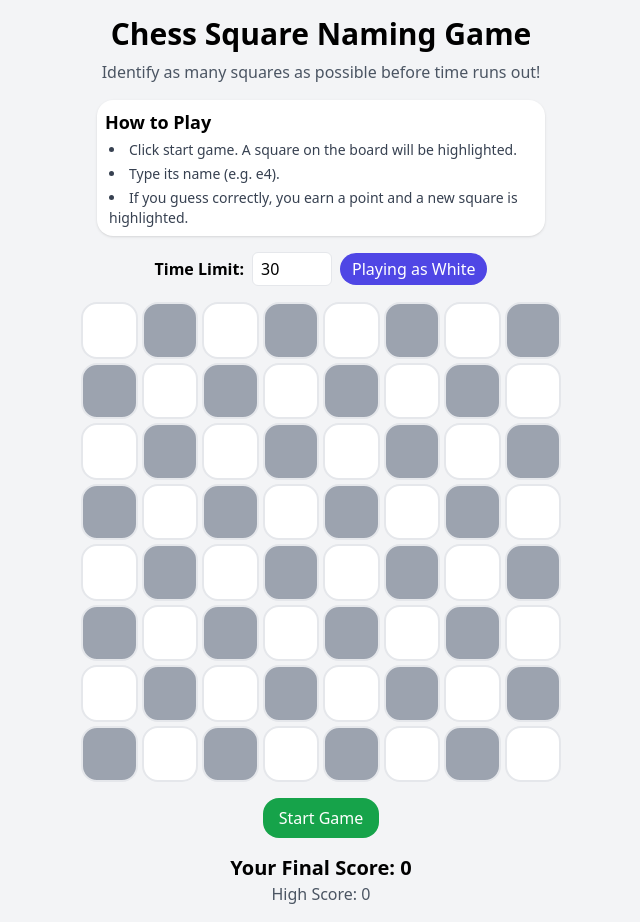
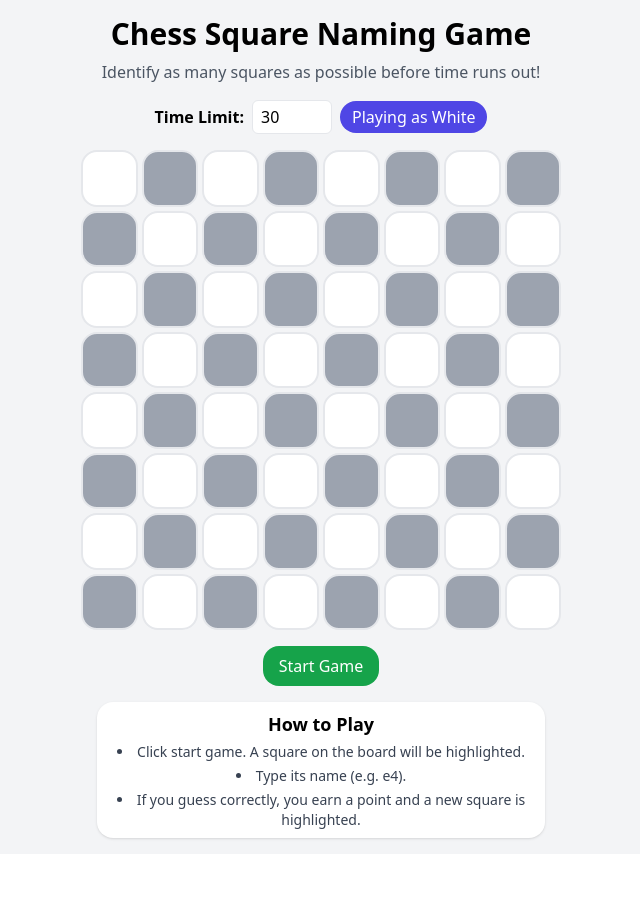
Before and after one commit to eddiesmo/Chess-Coordinate-Trainer, a React (Vite) app: page / in a window 1280 px wide. Shown: the whole page, without its empty margins (319-959 px from the left). After the commit the page ends 854 px from the top, so only its background shows below. Built offline with nearby package versions, Linux system fonts and the light colour scheme.

Commit message:
move the "how to play" to the bottom

```diff
--- a/src/ChessSquareGame.jsx
+++ b/src/ChessSquareGame.jsx
@@ -80,12 +80,12 @@ export default function ChessSquareGame() {
     setScore(0);
     setTimeLeft(customTime);
     setGameActive(true);
-    let firstSquare = getRandomSquare();
+    const firstSquare = getRandomSquare();
     setHighlightedSquare(firstSquare);
     setUserGuess("");
     setGuesses([]);
     setSquareEffects({});
-    // We'll set this to true so the first square blinks.
+    // Start the first square blinking.
     setFirstSquareBlinking(true);
   };
 
@@ -102,7 +102,6 @@ export default function ChessSquareGame() {
     if (!trimmed) return;
 
     const isCorrect = trimmed === highlightedSquare;
-
     setGuesses((prev) => [
       ...prev,
       {
@@ -114,20 +113,15 @@ export default function ChessSquareGame() {
 
     if (isCorrect) {
       setScore((prev) => prev + 1);
-
-      // If we're still on the first square, and it's correct, stop blinking.
       if (firstSquareBlinking) {
         setFirstSquareBlinking(false);
       }
-
-      // Never get same square twice in a row.
       let nextSquare = getRandomSquare();
       while (nextSquare === highlightedSquare) {
         nextSquare = getRandomSquare();
       }
       setHighlightedSquare(nextSquare);
     } else {
-      // If incorrect, show a quick red blink.
       setSquareEffects((prev) => ({
         ...prev,
         [highlightedSquare]: "incorrect",
@@ -138,7 +132,6 @@ export default function ChessSquareGame() {
     }
 
     setUserGuess("");
-
     if (inputRef.current) {
       inputRef.current.focus();
     }
@@ -162,15 +155,11 @@ export default function ChessSquareGame() {
     }
   }, [gameActive]);
 
-  const renderedRanks = boardFlipped
-    ? ranksDefault
-    : [...ranksDefault].reverse();
-  const renderedFiles = boardFlipped
-    ? [...filesDefault].reverse()
-    : filesDefault;
+  const renderedRanks = boardFlipped ? ranksDefault : [...ranksDefault].reverse();
+  const renderedFiles = boardFlipped ? [...filesDefault].reverse() : filesDefault;
   const sideLabel = boardFlipped ? "Playing as Black" : "Playing as White";
 
-  // Decide variant. If it's the first square and it's the highlighted one, we do 'firstBlink'.
+  // Determine which variant to use on each square.
   const getSquareVariant = (square) => {
     const isHighlighted = square === highlightedSquare;
     const effect = squareEffects[square];
@@ -186,7 +175,8 @@ export default function ChessSquareGame() {
   };
 
   return (
-    <div className="min-h-screen flex flex-col items-center justify-center bg-gray-100 p-4 relative">
+    <div className="min-h-screen flex flex-col items-center bg-gray-100 p-4 relative">
+      {/* Header */}
       <div className="mb-4 text-center">
         <h1 className="text-3xl font-bold mb-2">Chess Square Naming Game</h1>
         <p className="text-gray-600">
@@ -194,22 +184,7 @@ export default function ChessSquareGame() {
         </p>
       </div>
 
-      {!gameActive && (
-        <div className="max-w-md mb-4 px-2 py-2 bg-white rounded-2xl shadow">
-          <h2 className="text-lg font-semibold mb-1">How to Play</h2>
-          <ul className="list-disc list-inside text-sm text-gray-700 space-y-1 px-1">
-            <li>
-              Click start game. A square on the board will be highlighted.
-            </li>
-            <li>Type its name (e.g. e4).</li>
-            <li>
-              If you guess correctly, you earn a point and a new square is
-              highlighted.
-            </li>
-          </ul>
-        </div>
-      )}
-
+      {/* Scoreboard */}
       {gameActive && (
         <div className="mb-4 text-center">
           <motion.h2
@@ -224,6 +199,7 @@ export default function ChessSquareGame() {
         </div>
       )}
 
+      {/* Game settings controls */}
       <div className="flex flex-col sm:flex-row items-center space-x-2 mb-4">
         <label className="flex items-center space-x-2">
           <span className="font-semibold">Time Limit:</span>
@@ -247,13 +223,13 @@ export default function ChessSquareGame() {
         </button>
       </div>
 
+      {/* Chess board grid */}
       <div className="w-[80%] max-w-[80%] sm:w-full sm:max-w-[30rem] grid grid-cols-8 gap-1">
         {renderedRanks.map((rank, rankIndex) => (
           <React.Fragment key={rank}>
-            {renderedFiles.map((file, fileIndex) => {
+            {renderedFiles.map((file) => {
               const square = `${file}${rank}`;
-              const bgColor =
-                (rankIndex + fileIndex) % 2 === 0 ? "bg-white" : "bg-gray-400";
+              const bgColor = (rankIndex + renderedFiles.indexOf(file)) % 2 === 0 ? "bg-white" : "bg-gray-400";
               return (
                 <motion.div
                   key={square}
@@ -269,8 +245,11 @@ export default function ChessSquareGame() {
         ))}
       </div>
 
-      {gameActive && (
-        <div className="mt-4 space-x-2">
+      {/* Bottom control area – always reserves the same space */}
+      <div className="w-full max-w-md mt-4 min-h-[120px]">
+        {gameActive ? (
+          // When a game is active, show the input field.
+          <div className="flex justify-center">
             <input
               type="text"
               inputMode="text"
@@ -287,34 +266,49 @@ export default function ChessSquareGame() {
               }}
             />
           </div>
-      )}
-
-      {!gameActive && (
+        ) : (
+          // When no game is active, show the Start Game button and either "How to Play" (if no game has been played)
+          // or the final score if at least one game has been played.
+          <div className="text-center">
             <button
               onClick={startGame}
               onTouchEnd={startGame}
-          className="mt-4 px-4 py-2 bg-green-600 text-white rounded-2xl hover:bg-green-500"
+              className="px-4 py-2 bg-green-600 text-white rounded-2xl hover:bg-green-500"
             >
               Start Game
             </button>
-      )}
-
-      {!gameActive && (
-        <div className="mt-4 text-center">
+            {guesses.length === 0 ? (
+              <div className="mt-4">
+                <div className="max-w-md px-2 py-2 bg-white rounded-2xl shadow">
+                  <h2 className="text-lg font-semibold mb-1">How to Play</h2>
+                  <ul className="list-disc list-inside text-sm text-gray-700 space-y-1 px-1">
+                    <li>Click start game. A square on the board will be highlighted.</li>
+                    <li>Type its name (e.g. e4).</li>
+                    <li>
+                      If you guess correctly, you earn a point and a new square is highlighted.
+                    </li>
+                  </ul>
+                </div>
+              </div>
+            ) : (
+              <div className="mt-2">
                 <h2 className="text-xl font-semibold">Your Final Score: {score}</h2>
                 <p className="text-gray-600">High Score: {highScore}</p>
               </div>
             )}
+          </div>
+        )}
+      </div>
 
+      {/* Results – shown only after a game has been played */}
       {!gameActive && guesses.length > 0 && (
-        <div className="mt-4 w-full max-w-md mx-auto bg-white p-4 rounded-2xl shadow-md">
+        <div className="mt-2 w-full max-w-md mx-auto bg-white p-4 rounded-2xl shadow-md">
           <h3 className="text-lg font-bold mb-2">Results</h3>
           <ul className="space-y-1">
             {guesses.map((g, idx) => (
               <li key={idx} className="flex justify-between items-center">
                 <span>
-                  Square: <strong>{g.square}</strong>, Your Guess:{" "}
-                  <strong>{g.guess}</strong>
+                  Square: <strong>{g.square}</strong>, Your Guess: <strong>{g.guess}</strong>
                 </span>
                 {g.isCorrect ? (
                   <span className="text-green-600 font-semibold">Correct</span>
```
Lines whose indentation alone changed are shown as unchanged.
